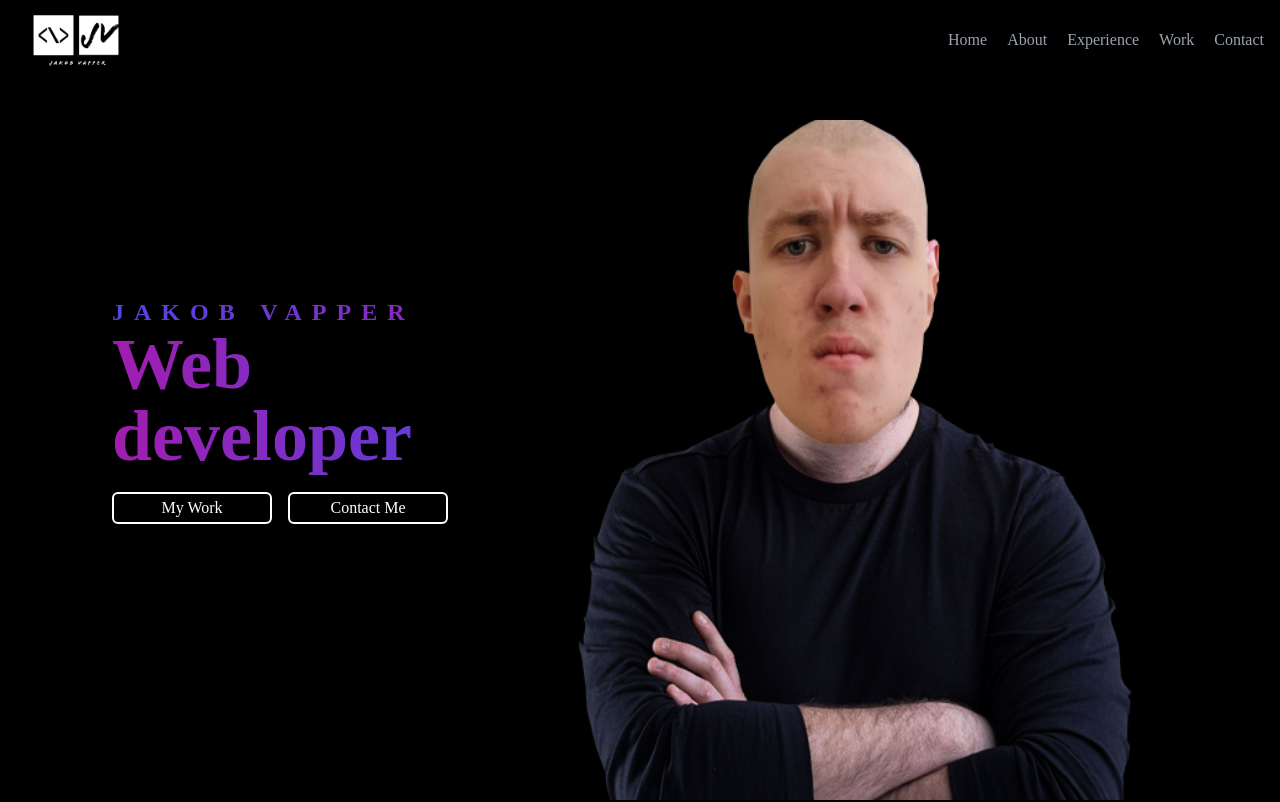
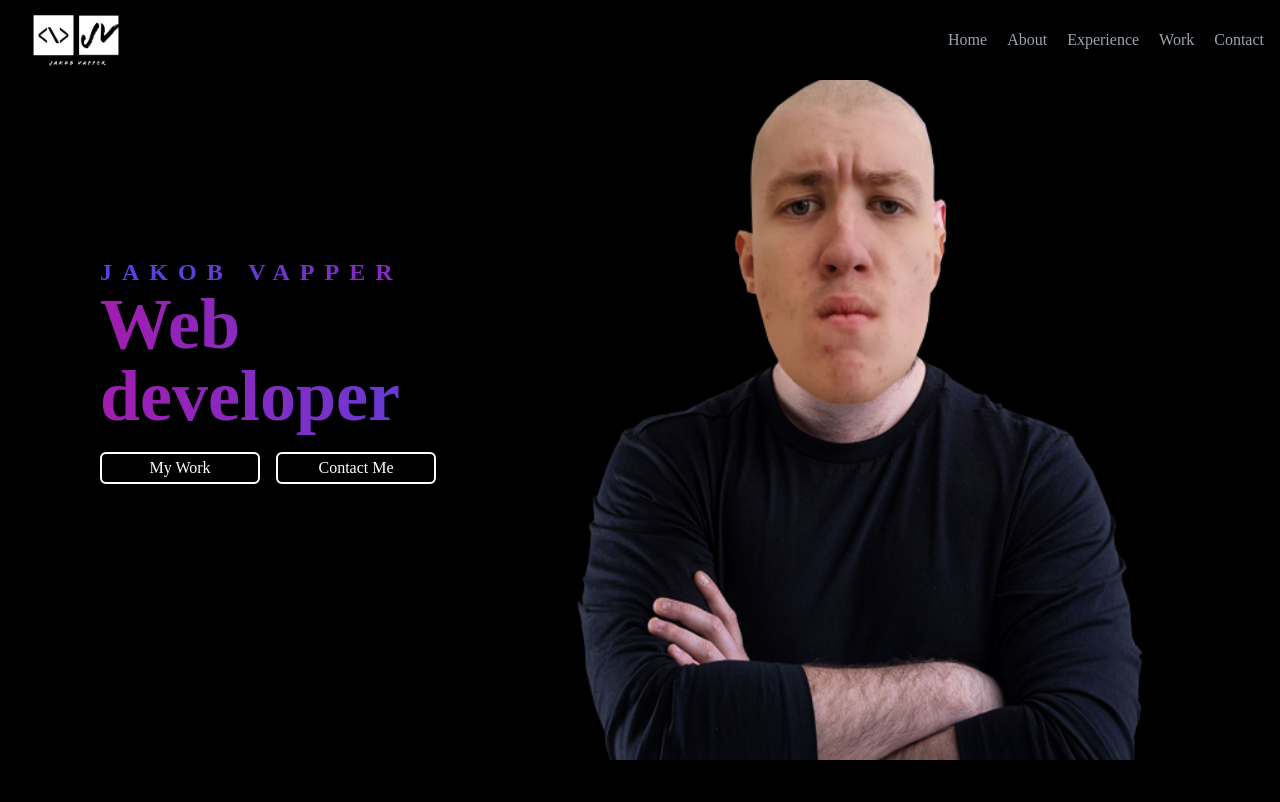
Before and after one commit to JakobVapper/portfolio-app, a React (Create React App) app: page / in a window 1280 px wide. Shown: the top 802 px of the page. Built offline with nearby package versions, Linux system fonts and the light colour scheme.

Commit message:
fixed margins

```diff
--- a/src/components/About.jsx
+++ b/src/components/About.jsx
@@ -35,7 +35,7 @@ const About = () => {
     }, []);
 
     return (
-        <div className='bg-black lg:flex lg:flex-row md:flex-col pt-[200px]' id='About'>
+        <div className='bg-black lg:flex lg:flex-row lg:px-100px md:flex-col pt-[200px]' id='About'>
             <Lottie className='h-[600px]' animationData={Animation} />
             <motion.div initial="initial" animate={isVisible ? "animate" : "initial"} variants={textVariants} className='flex flex-col lg:max-w-[800px] place-items-center text-center'>
                 <motion.h1 variants={textVariants} className='bg-gradient-to-r from-fuchsia-700 to-indigo-600 bg-clip-text text-transparent text-7xl font-bold pt-14'>About Me</motion.h1>
--- a/src/components/Contact.jsx
+++ b/src/components/Contact.jsx
@@ -34,7 +34,7 @@ const Contact = () => {
         };
     }, []);
     return (
-        <div id='Contact' className='lg:flex md:flex lg:flex-row md:flex-col pt-[200px]'>
+        <div id='Contact' className='lg:flex md:flex lg:flex-row md:flex-col lg:px-[100px] pt-[200px]'>
             <div className='w-full bg-black flex place-content-start md:px-[20px] lg:px-[100px] items-center p-4'>
                 <form method='POST' action='https://getform.io/f/3444e802-9dac-4638-949a-8fd86ed56d34' className='flex flex-col max-w-[600px] w-full'>
                     <motion.div initial="initial" animate={isVisible ? "animate" : "initial"} variants={textVariants} className='pb-8'>
--- a/src/components/Experience.jsx
+++ b/src/components/Experience.jsx
@@ -46,7 +46,7 @@ const Experience = () => {
         };
     }, []);
     return (
-        <div className='pt-[200px]' id='Experience'>
+        <div className='pt-[200px] lg:px-[100px]' id='Experience'>
             <motion.div initial="initial" animate={isVisible ? "animate" : "initial"} variants={textVariants} className='bg-black flex flex-col'>
             <motion.div variants={textVariants}>
                 <motion.h1 variants={textVariants} className='flex place-content-center bg-gradient-to-r from-fuchsia-700 to-indigo-600 bg-clip-text text-transparent text-7xl font-bold'>Experience</motion.h1>
--- a/src/components/Home.jsx
+++ b/src/components/Home.jsx
@@ -20,8 +20,8 @@ const textVariants = {
 
 const Home = () => {
     return (
-        <div className='bg-black pt-[120px]' id='Home'>
-            <div className='overflow-hidden min-h-screen lg:flex lg:flex-row lg:justify-between md:flex md:flex-col lg:px-28'>
+        <div className='bg-black pt-[80px] lg:px-[100px]' id='Home'>
+            <div className='overflow-hidden min-h-screen lg:flex lg:flex-row lg:justify-between md:flex md:flex-col'>
                 <motion.div initial="initial" animate="animate" variants={textVariants} className='lg:pt-44'>
                     <motion.h2 variants={textVariants} className='bg-gradient-to-r from-indigo-600 to-fuchsia-700 bg-clip-text uppercase text-transparent text-2xl font-bold tracking-[10px]'>Jakob Vapper</motion.h2>
                     <motion.h1 variants={textVariants} className='bg-gradient-to-r from-fuchsia-700 to-indigo-600 bg-clip-text text-transparent text-7xl font-bold pb-5'>Web developer</motion.h1>
--- a/src/components/Work.jsx
+++ b/src/components/Work.jsx
@@ -35,7 +35,7 @@ const Work = () => {
         };
     }, []);
     return (
-        <motion.div id='Work' initial="initial" animate={isVisible ? "animate" : "initial"} variants={textVariants} className='pt-[200px] flex flex-col place-content-center'>
+        <motion.div id='Work' initial="initial" animate={isVisible ? "animate" : "initial"} variants={textVariants} className='pt-[200px] lg:px-[100px] flex flex-col place-content-center'>
             <motion.h1 variants={textVariants} className='flex place-content-center bg-gradient-to-r from-fuchsia-700 to-indigo-600 bg-clip-text text-transparent text-7xl font-bold'>Work</motion.h1>
             <motion.h2 variants={textVariants} className='flex place-content-center bg-gradient-to-r from-indigo-600 to-fuchsia-700 bg-clip-text uppercase text-transparent text-2xl font-bold tracking-[10px] pt-[10px]'>My Recent Works</motion.h2>
             <div className='lg:flex lg:flex-row md:flex md:flex-col place-content-center gap-10 pt-[80px]'>
```
